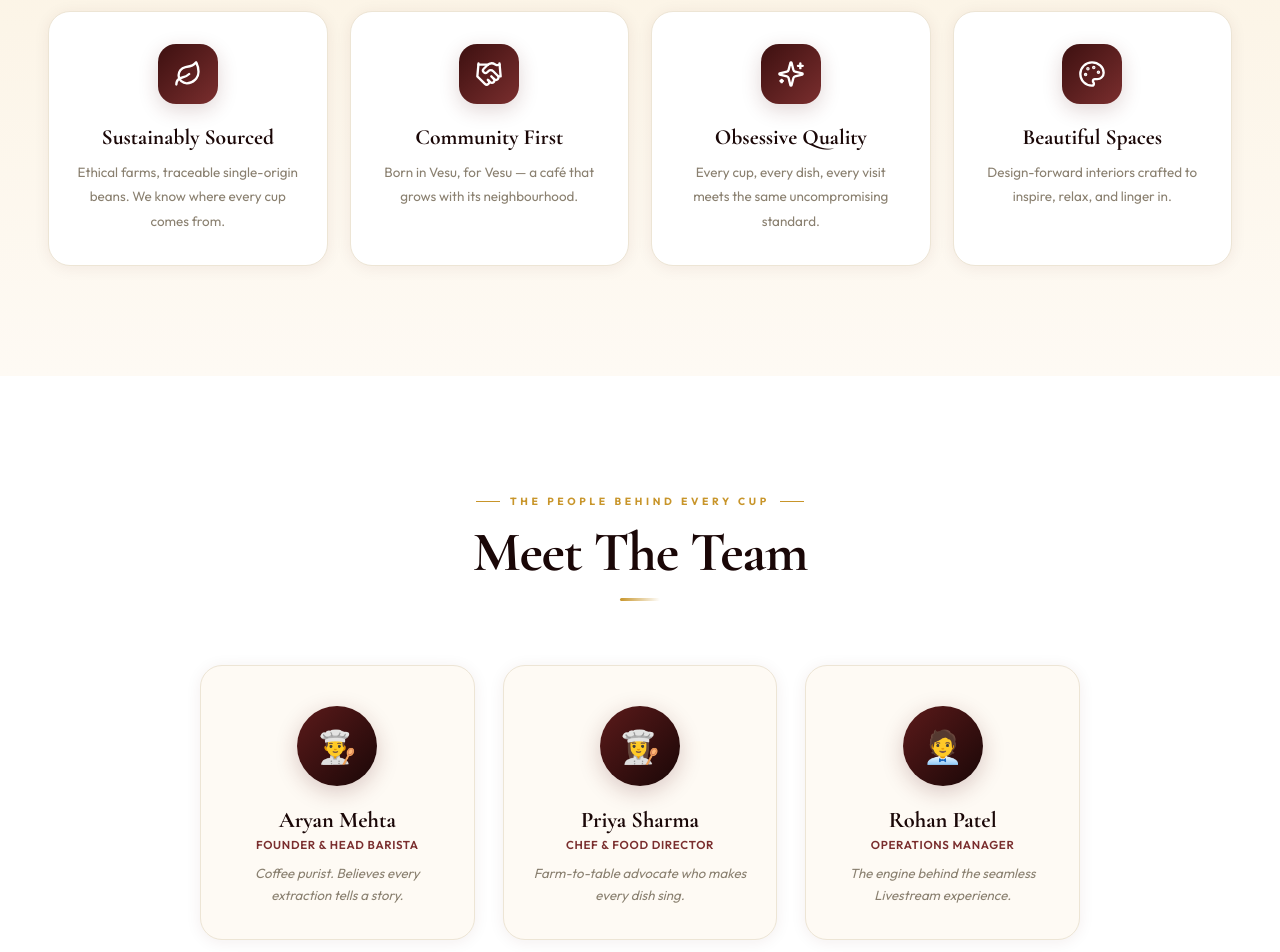
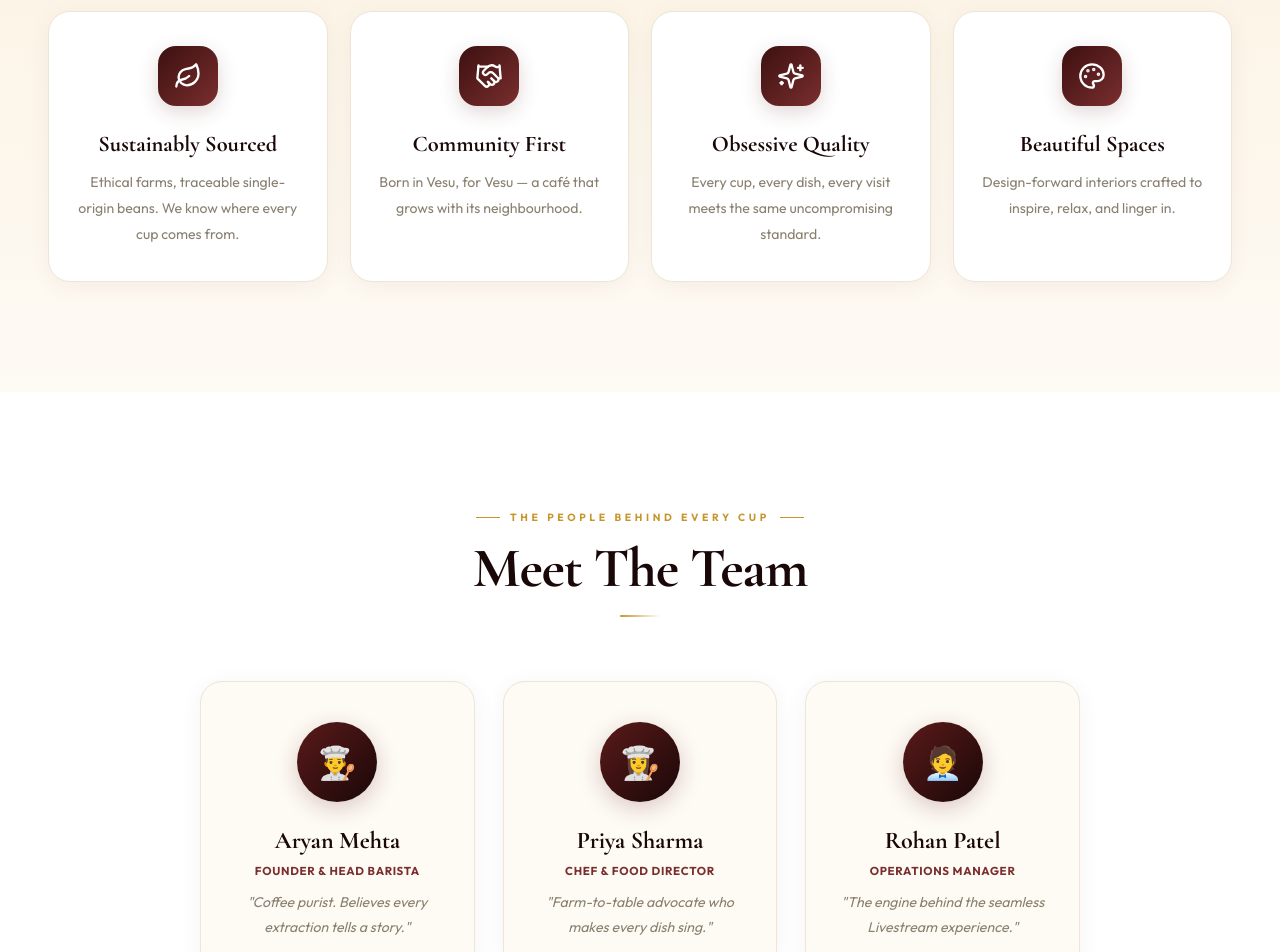
Before and after one commit to Jayesh-Mali-02/livestream-coffee-cafe, a React (Vite) app in the folder my-app/: page /about in a window 1280 px wide. Shown: the part 1700-2652 px from the top of the page. Built offline with nearby package versions, Linux system fonts and the light colour scheme.

Commit message:
feat: Propagate premium UX and clamp typography sitewide

```diff
--- a/my-app/src/pages/AboutPage.jsx
+++ b/my-app/src/pages/AboutPage.jsx
@@ -118,12 +118,26 @@ export function AboutPage() {
                     <div style={{ display: "grid", gridTemplateColumns: "repeat(4,1fr)", gap: 22 }} className="g4">
                         {VALUES.map((v, i) => (
                             <Fade key={v.title} delay={i * .08}>
-                                <div className="lift" style={{ background: "#fff", borderRadius: 22, padding: "32px 26px", boxShadow: "0 2px 16px rgba(91,26,26,.07)", border: `1px solid ${T.linen}`, textAlign: "center", height: "100%" }}>
-                                    <div style={{ width: 60, height: 60, borderRadius: 18, background: `linear-gradient(135deg,${T.wine},${T.rose})`, margin: "0 auto 20px", display: "flex", alignItems: "center", justifyContent: "center", boxShadow: "0 6px 20px rgba(91,26,26,.18)" }}>
+                                <div className="val-card" style={{ background: "#fff", borderRadius: 22, padding: "34px 26px", boxShadow: "0 4px 24px rgba(91,26,26,.05)", border: `1px solid ${T.linen}`, textAlign: "center", height: "100%", transition: "all .4s cubic-bezier(.22,1,.36,1)" }}
+                                    onMouseEnter={e => {
+                                        e.currentTarget.style.transform = "translateY(-8px)";
+                                        e.currentTarget.style.border = `1px solid ${T.gold}50`;
+                                        e.currentTarget.style.boxShadow = "0 16px 32px rgba(91,26,26,.1)";
+                                        e.currentTarget.querySelector('.val-icon').style.transform = "scale(1.15) rotate(5deg)";
+                                        e.currentTarget.querySelector('.val-icon').style.boxShadow = "0 12px 28px rgba(91,26,26,.25)";
+                                    }}
+                                    onMouseLeave={e => {
+                                        e.currentTarget.style.transform = "none";
+                                        e.currentTarget.style.border = `1px solid ${T.linen}`;
+                                        e.currentTarget.style.boxShadow = "0 4px 24px rgba(91,26,26,.05)";
+                                        e.currentTarget.querySelector('.val-icon').style.transform = "none";
+                                        e.currentTarget.querySelector('.val-icon').style.boxShadow = "0 6px 20px rgba(91,26,26,.18)";
+                                    }}>
+                                    <div className="val-icon" style={{ width: 60, height: 60, borderRadius: 18, background: `linear-gradient(135deg,${T.wine},${T.rose})`, margin: "0 auto 24px", display: "flex", alignItems: "center", justifyContent: "center", boxShadow: "0 6px 20px rgba(91,26,26,.18)", transition: "all .4s cubic-bezier(.22,1,.36,1)" }}>
                                         {ICON_MAP[v.iconKey] && ICON_MAP[v.iconKey](28, "#fff")}
                                     </div>
-                                    <h3 style={{ fontFamily: "'Cormorant Garamond',serif", fontSize: "1.35rem", fontWeight: 700, color: T.dark, marginBottom: 10 }}>{v.title}</h3>
-                                    <p style={{ fontSize: ".84rem", color: T.mink, lineHeight: 1.8 }}>{v.desc}</p>
+                                    <h3 style={{ fontFamily: "'Cormorant Garamond',serif", fontSize: "clamp(1.25rem,2.5vw,1.4rem)", fontWeight: 700, color: T.dark, marginBottom: 12 }}>{v.title}</h3>
+                                    <p style={{ fontSize: ".88rem", color: T.mink, lineHeight: 1.85 }}>{v.desc}</p>
                                 </div>
                             </Fade>
                         ))}
@@ -138,11 +152,25 @@ export function AboutPage() {
                     <div style={{ display: "grid", gridTemplateColumns: "repeat(3,1fr)", gap: 28, maxWidth: 880, margin: "0 auto" }} className="g3">
                         {TEAM.map((m, i) => (
                             <Fade key={m.name} delay={i * .1}>
-                                <div className="lift" style={{ background: T.cream, borderRadius: 22, padding: "40px 28px 32px", textAlign: "center", boxShadow: "0 2px 16px rgba(91,26,26,.07)", border: `1px solid ${T.linen}` }}>
-                                    <div style={{ width: 80, height: 80, borderRadius: "50%", background: `linear-gradient(135deg,${T.berry},${T.dark})`, margin: "0 auto 20px", display: "flex", alignItems: "center", justifyContent: "center", fontSize: "2rem", boxShadow: "0 6px 22px rgba(91,26,26,.22)" }}>{m.emoji}</div>
-                                    <h3 style={{ fontFamily: "'Cormorant Garamond',serif", fontSize: "1.4rem", fontWeight: 700, color: T.dark, marginBottom: 4 }}>{m.name}</h3>
-                                    <p style={{ fontSize: ".72rem", color: T.rose, letterSpacing: ".06em", textTransform: "uppercase", fontWeight: 600, marginBottom: 10 }}>{m.role}</p>
-                                    <p style={{ fontSize: ".83rem", color: T.mink, lineHeight: 1.7, fontStyle: "italic" }}>{m.bio}</p>
+                                <div className="team-card" style={{ background: T.cream, borderRadius: 22, padding: "40px 28px 32px", textAlign: "center", boxShadow: "0 4px 24px rgba(91,26,26,.05)", border: `1px solid ${T.linen}`, transition: "all .4s cubic-bezier(.22,1,.36,1)" }}
+                                    onMouseEnter={e => {
+                                        e.currentTarget.style.transform = "translateY(-6px)";
+                                        e.currentTarget.style.boxShadow = "0 16px 32px rgba(91,26,26,.1)";
+                                        e.currentTarget.querySelector('.team-emoji').style.transform = "scale(1.15) translateY(-4px)";
+                                        e.currentTarget.querySelector('.team-emoji').style.boxShadow = "0 12px 30px rgba(91,26,26,.28)";
+                                        e.currentTarget.querySelector('.team-role').style.color = T.gold;
+                                    }}
+                                    onMouseLeave={e => {
+                                        e.currentTarget.style.transform = "none";
+                                        e.currentTarget.style.boxShadow = "0 4px 24px rgba(91,26,26,.05)";
+                                        e.currentTarget.querySelector('.team-emoji').style.transform = "none";
+                                        e.currentTarget.querySelector('.team-emoji').style.boxShadow = "0 6px 22px rgba(91,26,26,.22)";
+                                        e.currentTarget.querySelector('.team-role').style.color = T.rose;
+                                    }}>
+                                    <div className="team-emoji" style={{ width: 80, height: 80, borderRadius: "50%", background: `linear-gradient(135deg,${T.berry},${T.dark})`, margin: "0 auto 24px", display: "flex", alignItems: "center", justifyContent: "center", fontSize: "2rem", boxShadow: "0 6px 22px rgba(91,26,26,.22)", transition: "all .4s cubic-bezier(.22,1,.36,1)" }}>{m.emoji}</div>
+                                    <h3 style={{ fontFamily: "'Cormorant Garamond',serif", fontSize: "clamp(1.3rem, 2.5vw, 1.5rem)", fontWeight: 700, color: T.dark, marginBottom: 8 }}>{m.name}</h3>
+                                    <p className="team-role" style={{ fontSize: ".72rem", color: T.rose, letterSpacing: ".06em", textTransform: "uppercase", fontWeight: 700, marginBottom: 12, transition: "color .3s ease" }}>{m.role}</p>
+                                    <p style={{ fontSize: ".88rem", color: T.mink, lineHeight: 1.75, fontStyle: "italic" }}>"{m.bio}"</p>
                                 </div>
                             </Fade>
                         ))}
```
Also changed, not shown: my-app/src/pages/Home.jsx (+37 -12 lines), 1 other file (tests, documents, lock files or other folders).
